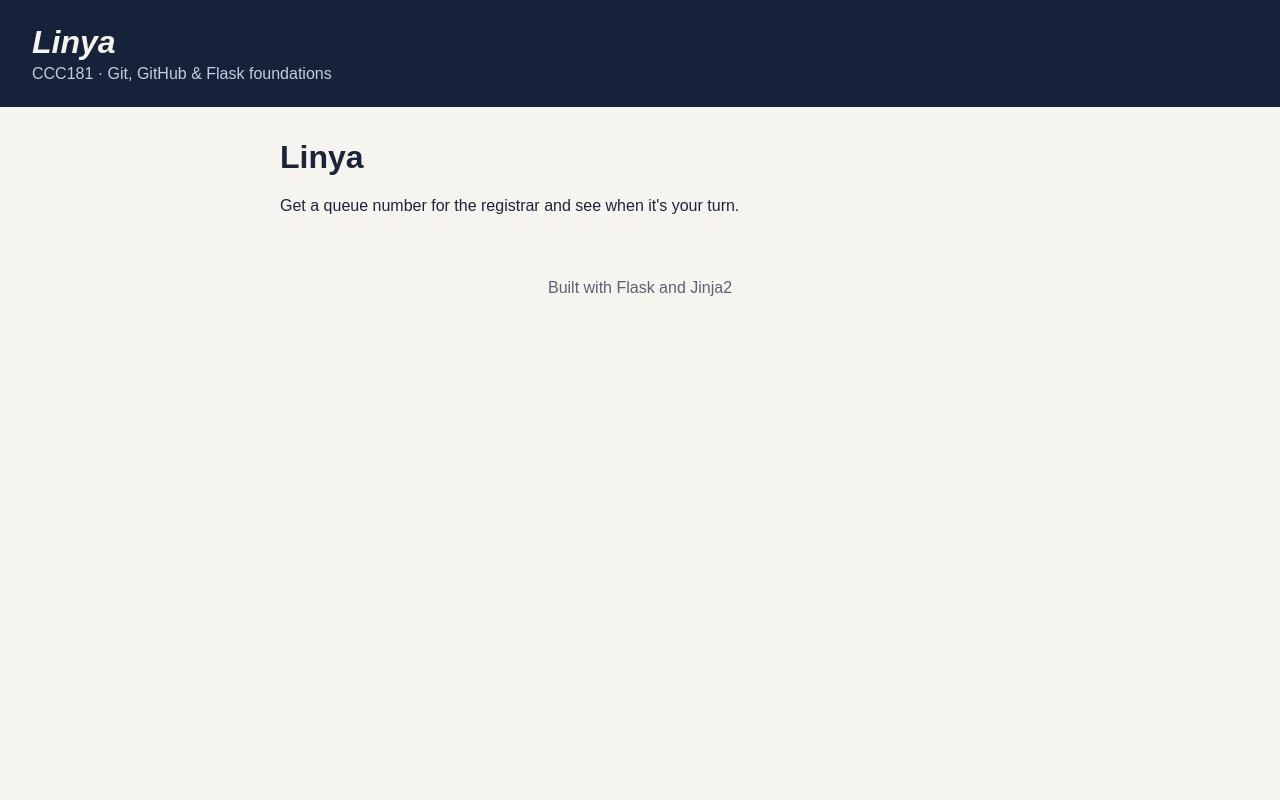
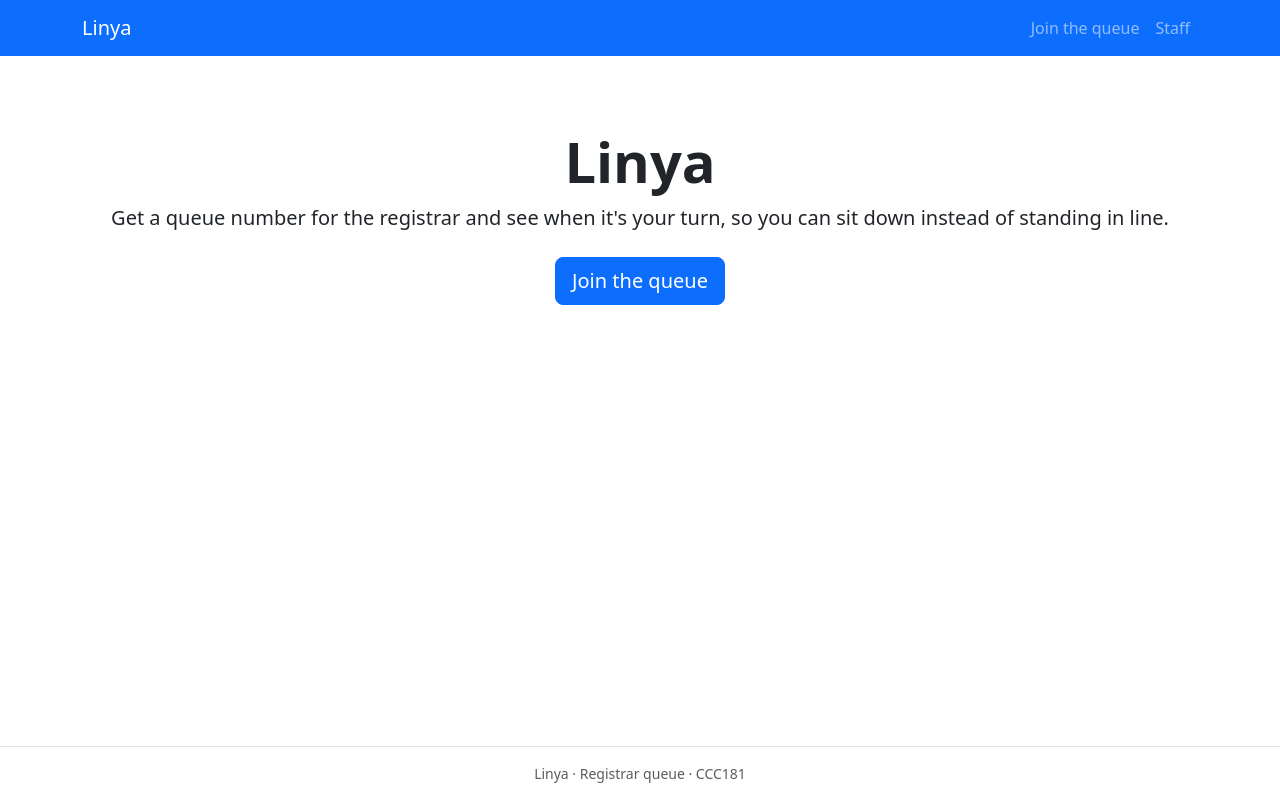
Before and after one commit to AikawaKun9/Linya, a Flask app: page / in a window 1280 px wide. Run offline with Flask 3, Linux system fonts and the light colour scheme.

Commit message:
Add Bootsrap layout and navigation

```diff
--- a/app.py
+++ b/app.py
@@ -4,12 +4,11 @@ Run it with:
     flask --app app run --debug
 then open http://127.0.0.1:5000
 """
-from flask import Flask, render_template
+from flask import Flask, abort, flash, redirect, render_template, request, url_for
 
 app = Flask(__name__)
-app.secret_key = "dev-only-change-me"  # needed for flash messages (Part 4)
+app.secret_key = "dev-only-change-me"  # Week 11 moves this into an environment variable
 
-# Services offered at the registrar window.
 SERVICES = [
     {"id": 1, "name": "Transcript of Records (TOR)"},
     {"id": 2, "name": "Certificates (enrollment, good moral, etc.)"},
@@ -17,9 +16,8 @@ SERVICES = [
     {"id": 4, "name": "Submit requirements"},
 ]
 
-# Each ticket: number, name, student_id, email, service_id, priority, window, status
 # status is one of: waiting, called, served, no-show
-# window is None until staff call the ticket (then e.g. 3 for "Window 3")
+# window is None until staff call the ticket
 TICKETS = [
     {"number": 1, "name": "Ana Reyes", "student_id": "2023-0001",
      "email": "ana@school.edu", "service_id": 1,
@@ -35,6 +33,16 @@ def index():
     return render_template("index.html")
 
 
+@app.route("/join")
+def join_form():
+    return render_template("join.html")
+
+
+@app.route("/staff")
+def staff_dashboard():
+    return "Staff dashboard coming soon"
+
+
 @app.route("/queue/<int:ticket_id>")
 def ticket(ticket_id):
     # Temporary: Part 6 replaces this with the real My place page.
--- a/static/css/style.css
+++ b/static/css/style.css
@@ -1,51 +1 @@
-/* Colors borrowed from the Week 2 slide deck */
-:root {
-  --navy: #16223A;
-  --paper: #F6F4EE;
-  --card: #FFFDF8;
-  --teal: #2D6F78;
-  --orange: #B4501E;
-}
-
-body {
-  margin: 0;
-  font-family: "IBM Plex Sans", Arial, sans-serif;
-  background: var(--paper);
-  color: #1B2438;
-}
-
-header {
-  background: var(--navy);
-  color: var(--paper);
-  padding: 1.5rem 2rem;
-}
-
-header h1 { margin: 0; }
-header a { color: var(--paper); text-decoration: none; }
-.tagline { margin: 0.25rem 0 0; color: #C5CEDD; }
-
-main {
-  max-width: 720px;
-  margin: 2rem auto;
-  padding: 0 1rem;
-}
-
-h2 { color: var(--teal); }
-
-.tickets { list-style: none; padding: 0; }
-.tickets li {
-  background: var(--card);
-  border: 1px solid #E2DED3;
-  border-radius: 8px;
-  padding: 0.75rem 1rem;
-  margin-bottom: 0.5rem;
-}
-.tickets a { color: var(--orange); font-weight: 600; }
-
-code { background: #ECE8DE; padding: 0 0.3rem; border-radius: 4px; }
-
-footer {
-  text-align: center;
-  color: #5A6272;
-  padding: 2rem 0;
-}
+  /* Linya custom styles. Bootstrap handles the rest. */
--- a/templates/base.html
+++ b/templates/base.html
@@ -4,20 +4,57 @@
   <meta charset="utf-8">
   <meta name="viewport" content="width=device-width, initial-scale=1">
   <title>{% block title %}Linya{% endblock %}</title>
-  {# Link static files with url_for instead of hard-coding paths #}
+  <link rel="stylesheet"
+        href="https://cdn.jsdelivr.net/npm/bootstrap@5.3.3/dist/css/bootstrap.min.css">
   <link rel="stylesheet" href="{{ url_for('static', filename='css/style.css') }}">
 </head>
-<body>
-  <header>
-    <h1><a href="{{ url_for('index') }}"><i>Linya</i></a></h1>
-    <p class="tagline">CCC181 · Git, GitHub &amp; Flask foundations</p>
-  </header>
+<body class="d-flex flex-column min-vh-100">
+  <a class="visually-hidden-focusable" href="#main">Skip to main content</a>
 
-  <main>
+  <nav class="navbar navbar-expand-md bg-primary" data-bs-theme="dark">
+    <div class="container">
+      <a class="navbar-brand" href="{{ url_for('index') }}">Linya</a>
+      <button class="navbar-toggler" type="button" data-bs-toggle="collapse"
+              data-bs-target="#mainNav" aria-controls="mainNav"
+              aria-expanded="false" aria-label="Toggle navigation">
+        <span class="navbar-toggler-icon"></span>
+      </button>
+      <div class="collapse navbar-collapse" id="mainNav">
+        <ul class="navbar-nav ms-auto">
+          <li class="nav-item">
+            <a class="nav-link {% if request.endpoint == 'join_form' %}active{% endif %}"
+               {% if request.endpoint == 'join_form' %}aria-current="page"{% endif %}
+               href="{{ url_for('join_form') }}">Join the queue</a>
+          </li>
+          <li class="nav-item">
+            <a class="nav-link {% if request.endpoint == 'staff_dashboard' %}active{% endif %}"
+               {% if request.endpoint == 'staff_dashboard' %}aria-current="page"{% endif %}
+               href="{{ url_for('staff_dashboard') }}">Staff</a>
+          </li>
+        </ul>
+      </div>
+    </div>
+  </nav>
+
+  <main id="main" class="container my-4 flex-grow-1">
+    {% with messages = get_flashed_messages(with_categories=true) %}
+      {% for category, message in messages %}
+        <div class="alert alert-{{ category }} alert-dismissible fade show" role="alert">
+          {{ message }}
+          <button type="button" class="btn-close" data-bs-dismiss="alert" aria-label="Close"></button>
+        </div>
+      {% endfor %}
+    {% endwith %}
+
     {% block content %}{% endblock %}
   </main>
 
-  <footer>Built with Flask and Jinja2</footer>
+  <footer class="border-top py-3 text-center text-body-secondary small">
+    Linya · Registrar queue · CCC181
+  </footer>
+
+  <script src="https://cdn.jsdelivr.net/npm/bootstrap@5.3.3/dist/js/bootstrap.bundle.min.js"></script>
   <script src="{{ url_for('static', filename='js/main.js') }}"></script>
+  {% block scripts %}{% endblock %}
 </body>
 </html>
--- a/templates/index.html
+++ b/templates/index.html
@@ -1,5 +1,12 @@
-   {% extends "base.html" %}
-   {% block content %}
-   <h1>Linya</h1>
-   <p>Get a queue number for the registrar and see when it's your turn.</p>
-   {% endblock %}
+{% extends "base.html" %}
+{% block title %}Linya · Registrar queue{% endblock %}
+
+{% block content %}
+<div class="text-center py-5">
+  <h1 class="display-4 fw-bold">Linya</h1>
+  <p class="lead mb-4">
+    Get a queue number for the registrar and see when it's your turn, so you can sit down instead of standing in line.
+  </p>
+  <a class="btn btn-primary btn-lg" href="{{ url_for('join_form') }}">Join the queue</a>
+</div>
+{% endblock %}
```
Also changed, not shown: templates/join.html (added, +7 -0 lines).
